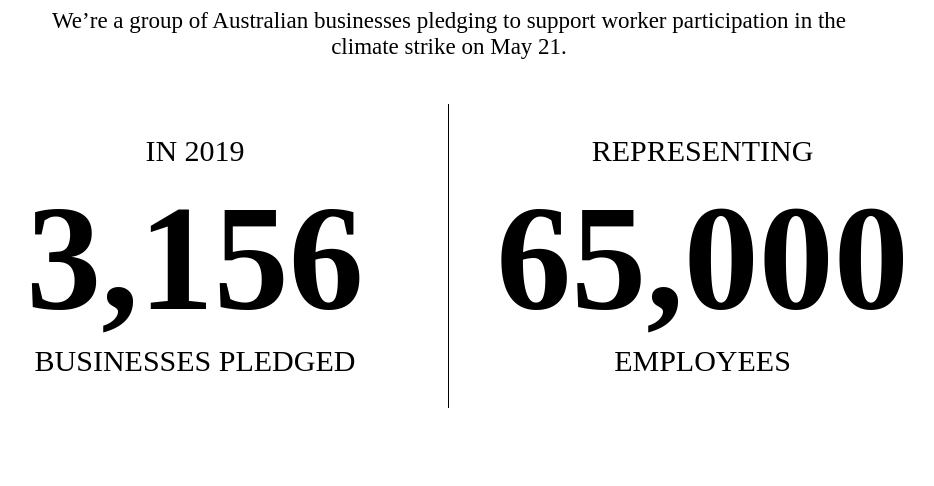
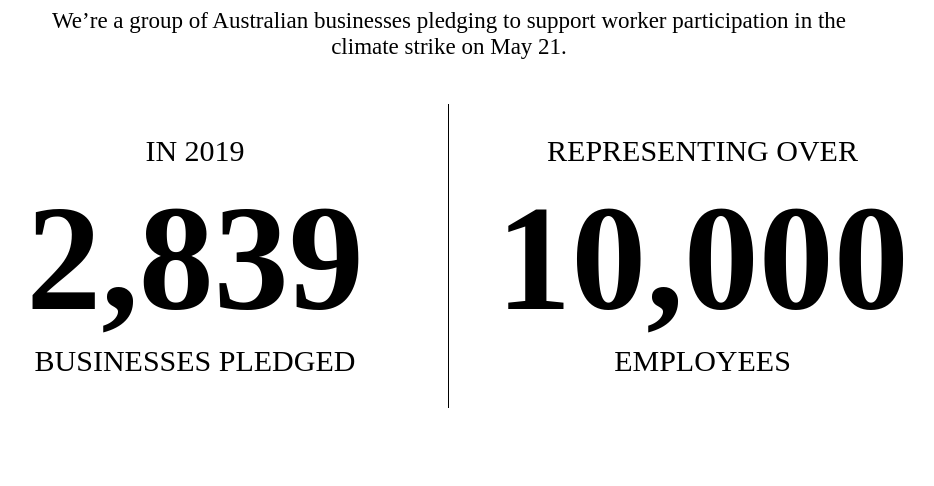
Before and after one commit to futuresuper/nbau, an Eleventy site: page src/index.html in a window 1280 px wide. Shown: the part 1960-2446 px from the top of the page, without its empty margins (191-1125 px from the left). Built offline with nearby package versions, Linux system fonts and the light colour scheme; Eleventy itself is replaced by a stand-in of ours; files that its build step writes are made by us from their sources; a web font is replaced by a local one; what eleventy-plugin-svg-contents would draw is missing.

Commit message:
feat: update to true numbers

```diff
--- a/src/index.html
+++ b/src/index.html
@@ -67,12 +67,12 @@
         <div class="participant-numbers">
           <div class="who-we-are-pledged">
             <p>In 2019</p>
-            <p class="big">3,156</p>
+            <p class="big">2,839</p>
             <p class="text-below-big">businesses pledged</p>
           </div>
           <div>
-            <p>Representing</p>
-            <p class="big">65,000</p>
+            <p>Representing over</p>
+            <p class="big">10,000</p>
             <p class="text-below-big">employees</p>
           </div>
         </div>
--- a/src/partials/header.html
+++ b/src/partials/header.html
@@ -3,7 +3,7 @@
     <a href="/"><h1>Not Business As Usual</h1></a>
   </div>
   <div class="header-right">
-    <div id="num-pledged">
+    <div id="num-pledged" style="display: none">
       <span class="bold">1,756</span> businesses pledged
     </div>
     <a href="/form" class="button header-button">Pledge Now</a>
```
